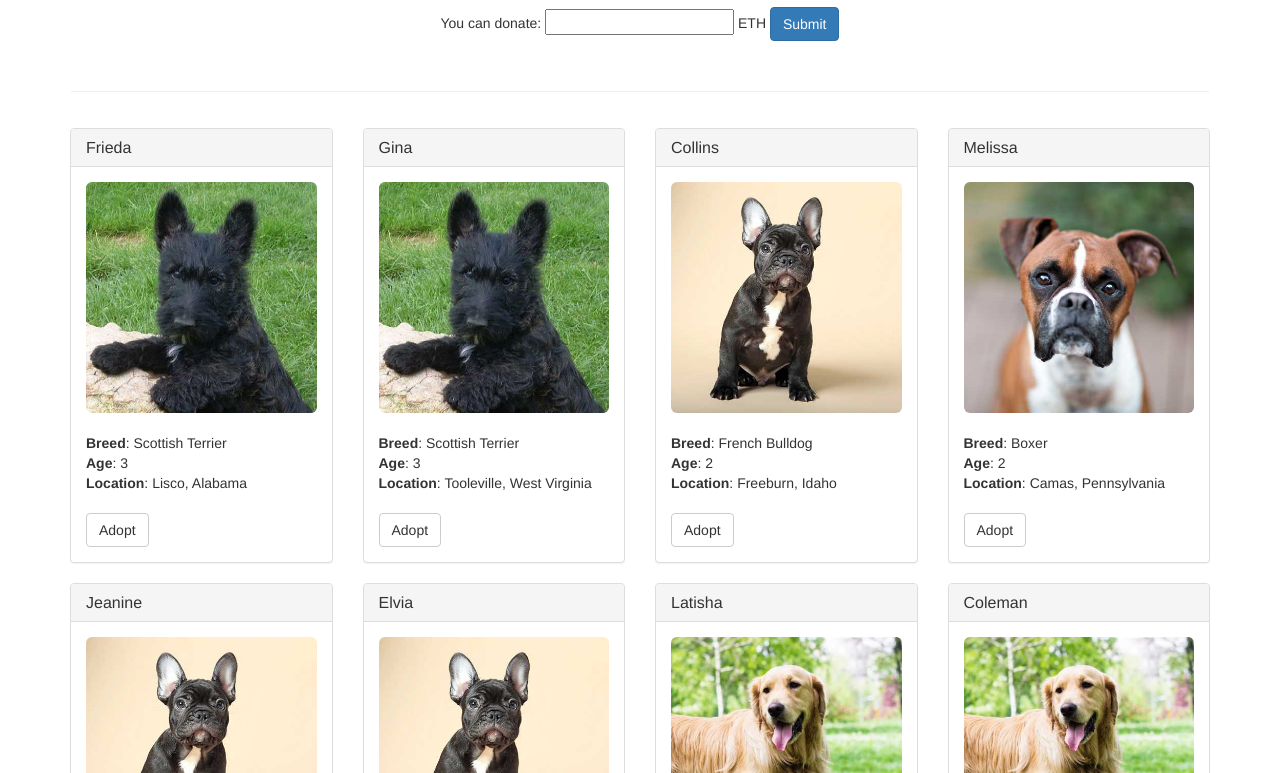
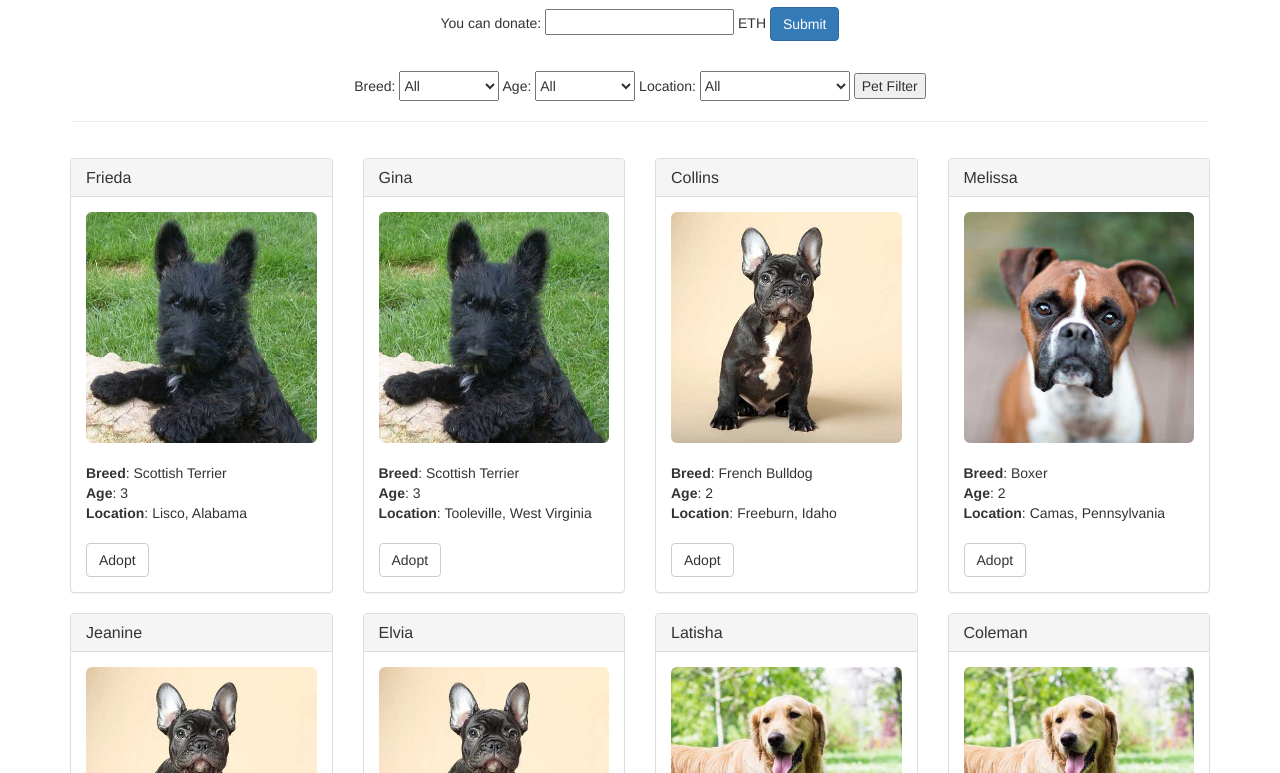
Before and after one commit to michaelliu118/APS1050-Petshop, a website: page src/index.html in a window 1280 px wide. Shown: the part 109-882 px from the top of the page. Drawn offline with nearby package versions, Linux system fonts and the light colour scheme; files whose address does not match are found by name.

Commit message:
Filter update

```diff
--- a/src/index.html
+++ b/src/index.html
@@ -36,6 +36,24 @@
           <p id="accountBalance" class="text-center"></p>
           <p id="accountAddress" class="text-center"></p>
       </div>
+
+      <h>Breed:</h>
+      <select id="breedFilter" style="width:100px; height:30px; margin-left: 0px">
+        <option>All</option>
+      </select>
+
+      <h>Age:</h>
+      <select id="ageFilter" style="width:100px; height:30px">
+        <option>All</option>
+      </select>
+
+      <h>Location:</h>
+      <select id="locationFilter" style="width:150px; height:30px">
+        <option>All</option>
+      </select>
+
+      <button type="button" class="btn-filter">Pet Filter</button>
+
       <hr/>
       </div>
       </header>
--- a/src/js/app.js
+++ b/src/js/app.js
@@ -8,6 +8,14 @@ App = {
       var petsRow = $('#petsRow');
       var petTemplate = $('#petTemplate');
 
+      var breedDropdown = $("#breedFilter");
+      var breedList = [];
+      var ageDropdown = $("#ageFilter");
+      var ageList = [];
+      var locationDropdown = $("#locationFilter");
+      var locationList = [];
+
+
       for (i = 0; i < data.length; i ++) {
         petTemplate.find('.panel-title').text(data[i].name);
         petTemplate.find('img').attr('src', data[i].picture);
@@ -16,8 +24,47 @@ App = {
         petTemplate.find('.pet-location').text(data[i].location);
         petTemplate.find('.btn-adopt').attr('data-id', data[i].id);
 
+        breedList.push(data[i].breed);
+        ageList.push(data[i].age);
+        locationList.push(data[i].location);
+
         petsRow.append(petTemplate.html());
       }
+      breedList = breedList.filter((item, i, ar) => ar.indexOf(item) === i);
+      ageList = ageList.filter((item, i, ar) => ar.indexOf(item) === i);
+      locationList = locationList.filter((item, i, ar) => ar.indexOf(item) === i);
+      breedList.forEach(function(e, i){
+        breedDropdown.append($('<option></option>').text(e));
+      });
+      ageList.forEach(function(e, i){
+        ageDropdown.append($('<option></option>').text(e));
+      });
+      locationList.forEach(function(e, i){
+        locationDropdown.append($('<option></option>').text(e));
+      });
+
+      //The filter for pets
+      $(document).on('click', '.btn-filter', function(){
+        var theBreed = document.getElementById("breedFilter").value;
+        var theAge = document.getElementById("ageFilter").value;
+        var theLocation = document.getElementById("locationFilter").value;
+        petsRow.empty();
+
+        console.log(theLocation=="All")
+        for (i = 0; i < data.length; i ++) {
+          //console.log(i)
+          if ((data[i].breed==theBreed || theBreed=="All") && (data[i].age==theAge || theAge=="All") && (data[i].location==theLocation || theLocation=="All")){
+            petTemplate.find('.panel-title').text(data[i].name);
+            petTemplate.find('img').attr('src', data[i].picture);
+            petTemplate.find('.pet-breed').text(data[i].breed);
+            petTemplate.find('.pet-age').text(data[i].age);
+            petTemplate.find('.pet-location').text(data[i].location);
+            petTemplate.find('.btn-adopt').attr('data-id', data[i].id);
+
+            petsRow.append(petTemplate.html());
+          }
+        }
+      });
     });
 
     return await App.initWeb3();
@@ -118,7 +165,7 @@ App = {
 };
 
 $(function() {
-  $(window).load(function() {
+  $(document).ready(function() {
     App.init();
   });
 });
```
